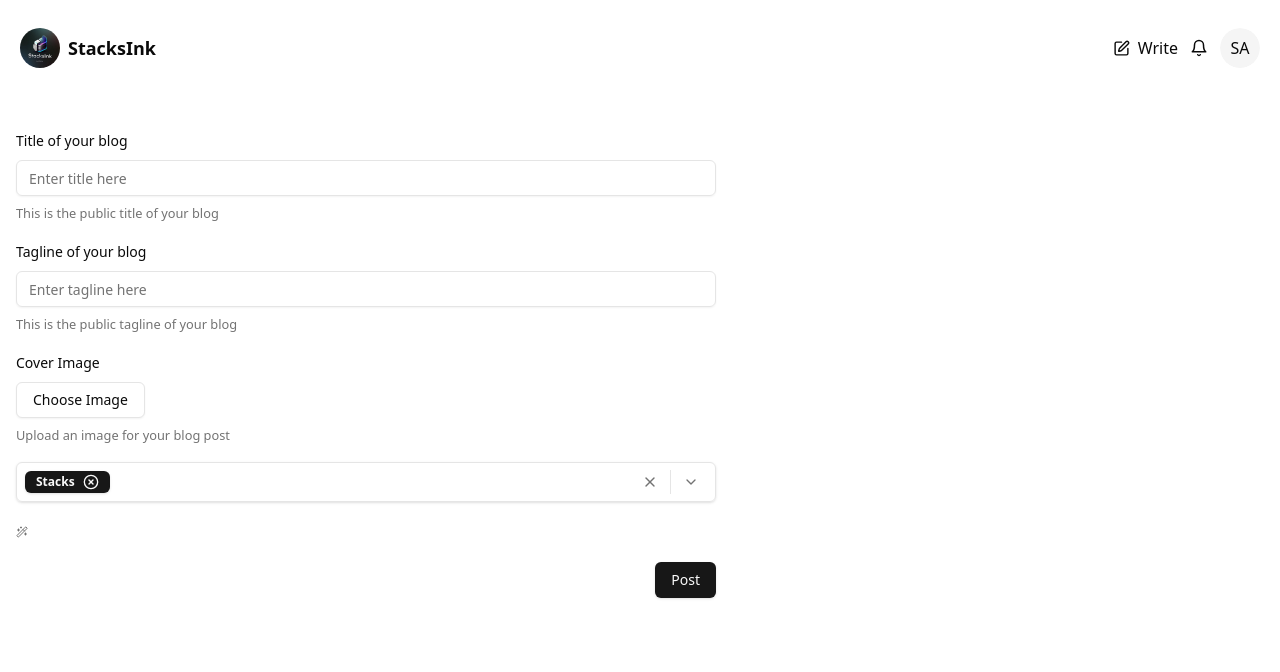
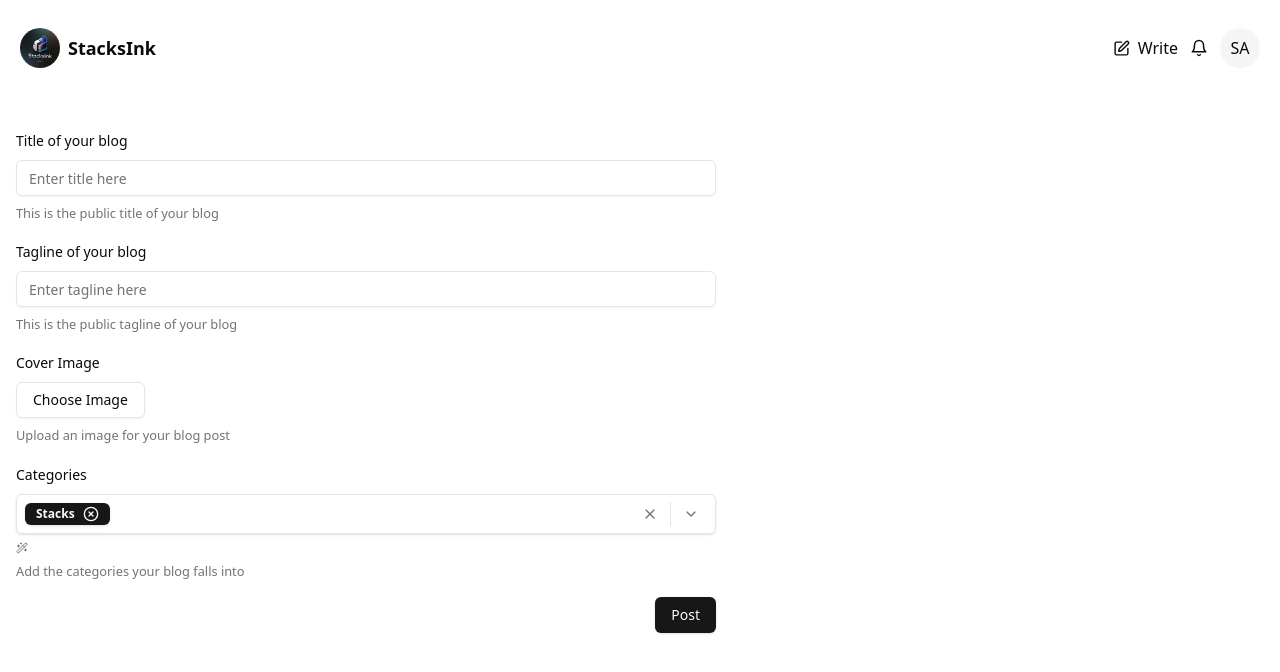
Before and after one commit to is-savitar/gaia-notes, a Next.js app: page /post in a window 1280 px wide. Shown: the top 672 px of the page. Built offline with nearby package versions, Linux system fonts and the light colour scheme; what @udecode/cn would draw is missing.

Commit message:
feat: made multiselect work with shadcn form

```diff
--- a/src/app/post/page.tsx
+++ b/src/app/post/page.tsx
@@ -31,13 +31,11 @@ const formSchema = z.object({
     message: "Tagline must be atleast 2 characters.",
   }),
   image: z.instanceof(File).optional(),
+  categories: z.array(z.string()).min(1, "Select atleast one category"),
   // blog_content: z.any(),
 });
 
 const PostBlog = () => {
-  const [selectedCategories, setSelectedCategories] = useState<string[]>([
-    "stacks",
-  ]);
   const [isLoading, setIsLoading] = useState(false);
   const fileInputRef = useRef<HTMLInputElement>(null);
   const [imagePreview, setImagePreview] = useState<string | null>(null);
@@ -46,6 +44,7 @@ const PostBlog = () => {
     defaultValues: {
       title: "",
       tagline: "",
+      categories: ["stacks"],
       // blog_content: "",
     },
   });
@@ -179,14 +178,29 @@ const PostBlog = () => {
             )}
           />
 
+          <FormField
+            control={form.control}
+            name="categories"
+            render={({ field }) => (
+              <FormItem>
+                <FormLabel>Categories</FormLabel>
+                <FormControl>
                   <MultiSelect
                     options={categories_list}
-            onValueChange={setSelectedCategories}
-            defaultValue={selectedCategories}
+                    onValueChange={field.onChange}
+                    defaultValue={field.value}
                     placeholder="Select frameworks"
                     variant="inverted"
                     animation={2}
                     maxCount={3}
+                  />
+                </FormControl>
+                <FormDescription>
+                  Add the categories your blog falls into
+                </FormDescription>
+                <FormMessage />
+              </FormItem>
+            )}
           />
 
           {imagePreview && (
```
Lines whose indentation alone changed are shown as unchanged.
